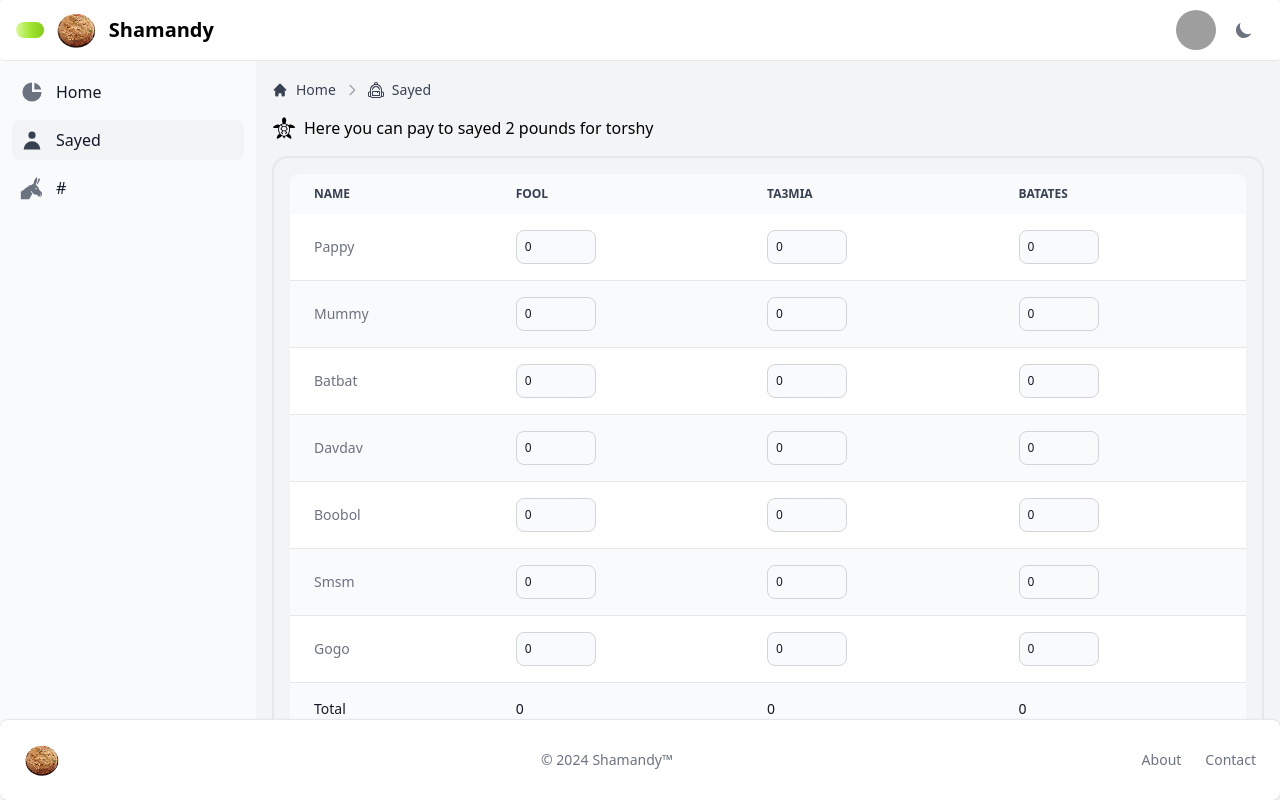
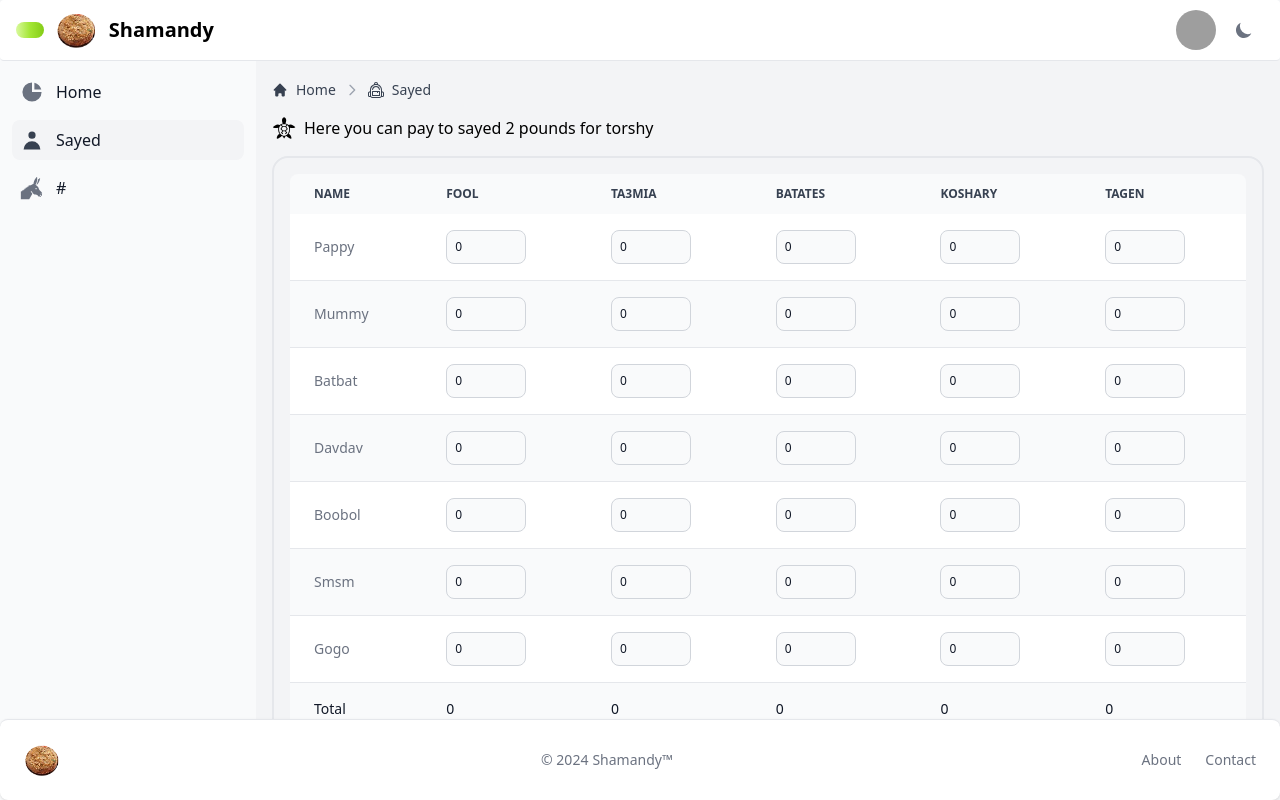
Before and after one commit to George-Nabil-Aziz/Shamandy, a React (Vite) app: page /sayed in a window 1280 px wide. Built offline with nearby package versions, Linux system fonts and the light colour scheme; grey boxes are pictures that could not be loaded.

Commit message:
Koshary and tagen

```diff
--- a/src/pages/history.jsx
+++ b/src/pages/history.jsx
@@ -15,6 +15,7 @@ export const History = () => {
       <p>05-10-2024: Stable project functions before any implementations</p>
       <p>06-10-2024: Adding table orders with names</p>
       <p>06-10-2024: Prod deploy V.2</p>
+      <p>20-11-2024: Koshary, Tagen</p>
       <p>00-10-2024: </p>
       <p></p>
 
--- a/src/pages/order-table.jsx
+++ b/src/pages/order-table.jsx
@@ -17,13 +17,62 @@ import {
 export const OrderPage = () => {
   const [isShowFullButtons, setShowFullButtons] = useState(false);
   const [order, setOrder] = useState({
-    mina: { name: "pappy", fool: 0, ta3mia: 0, batates: 0 },
-    dalia: { name: "mummy", fool: 0, ta3mia: 0, batates: 0 },
-    pero: { name: "batbat", fool: 0, ta3mia: 0, batates: 0 },
-    devo: { name: "davdav", fool: 0, ta3mia: 0, batates: 0 },
-    gedo: { name: "boobol", fool: 0, ta3mia: 0, batates: 0 },
-    teta: { name: "smsm", fool: 0, ta3mia: 0, batates: 0 },
-    gogo: { name: "gogo", fool: 0, ta3mia: 0, batates: 0 },
+    mina: {
+      name: "pappy",
+      fool: 0,
+      ta3mia: 0,
+      batates: 0,
+      koshary: 0,
+      tagen: 0,
+    },
+    dalia: {
+      name: "mummy",
+      fool: 0,
+      ta3mia: 0,
+      batates: 0,
+      koshary: 0,
+      tagen: 0,
+    },
+    pero: {
+      name: "batbat",
+      fool: 0,
+      ta3mia: 0,
+      batates: 0,
+      koshary: 0,
+      tagen: 0,
+    },
+    devo: {
+      name: "davdav",
+      fool: 0,
+      ta3mia: 0,
+      batates: 0,
+      koshary: 0,
+      tagen: 0,
+    },
+    gedo: {
+      name: "boobol",
+      fool: 0,
+      ta3mia: 0,
+      batates: 0,
+      koshary: 0,
+      tagen: 0,
+    },
+    teta: {
+      name: "smsm",
+      fool: 0,
+      ta3mia: 0,
+      batates: 0,
+      koshary: 0,
+      tagen: 0,
+    },
+    gogo: {
+      name: "gogo",
+      fool: 0,
+      ta3mia: 0,
+      batates: 0,
+      koshary: 0,
+      tagen: 0,
+    },
   });
 
   const handleAllOfKind = (kind) => {
@@ -48,6 +97,8 @@ export const OrderPage = () => {
           <Table.HeadCell>Fool</Table.HeadCell>
           <Table.HeadCell>Ta3mia</Table.HeadCell>
           <Table.HeadCell>Batates</Table.HeadCell>
+          <Table.HeadCell>Koshary</Table.HeadCell>
+          <Table.HeadCell>Tagen</Table.HeadCell>
         </Table.Head>
         <Table.Body className="divide-y">
           {Object.keys(order).map((user) => (
@@ -66,7 +117,6 @@ export const OrderPage = () => {
                   onChange={(sandwitchCount) =>
                     setOrder((prev) => ({
                       ...prev,
-                      // [user]: { ...[user], fool: sandwitchCount },
                       [user]: {
                         ...prev[user],
                         fool: sandwitchCount.target.value,
@@ -111,6 +161,42 @@ export const OrderPage = () => {
                   }
                 />
               </Table.Cell>
+              <Table.Cell className="capitalize">
+                <TextInput
+                  type="number"
+                  min={0}
+                  sizing="sm"
+                  className="max-w-20"
+                  value={order[user].koshary}
+                  onChange={(sandwitchCount) =>
+                    setOrder((prev) => ({
+                      ...prev,
+                      [user]: {
+                        ...prev[user],
+                        koshary: sandwitchCount.target.value,
+                      },
+                    }))
+                  }
+                />
+              </Table.Cell>
+              <Table.Cell className="capitalize">
+                <TextInput
+                  type="number"
+                  min={0}
+                  sizing="sm"
+                  className="max-w-20"
+                  value={order[user].tagen}
+                  onChange={(sandwitchCount) =>
+                    setOrder((prev) => ({
+                      ...prev,
+                      [user]: {
+                        ...prev[user],
+                        tagen: sandwitchCount.target.value,
+                      },
+                    }))
+                  }
+                />
+              </Table.Cell>
             </Table.Row>
           ))}
           <Table.Row className="bg-white dark:border-gray-700 dark:bg-gray-800 font-medium text-gray-900 dark:text-white">
@@ -118,6 +204,8 @@ export const OrderPage = () => {
             <Table.Cell>{handleAllOfKind("fool")}</Table.Cell>
             <Table.Cell>{handleAllOfKind("ta3mia")}</Table.Cell>
             <Table.Cell>{handleAllOfKind("batates")}</Table.Cell>
+            <Table.Cell>{handleAllOfKind("koshary")}</Table.Cell>
+            <Table.Cell>{handleAllOfKind("tagen")}</Table.Cell>
           </Table.Row>
         </Table.Body>
       </Table>
```
